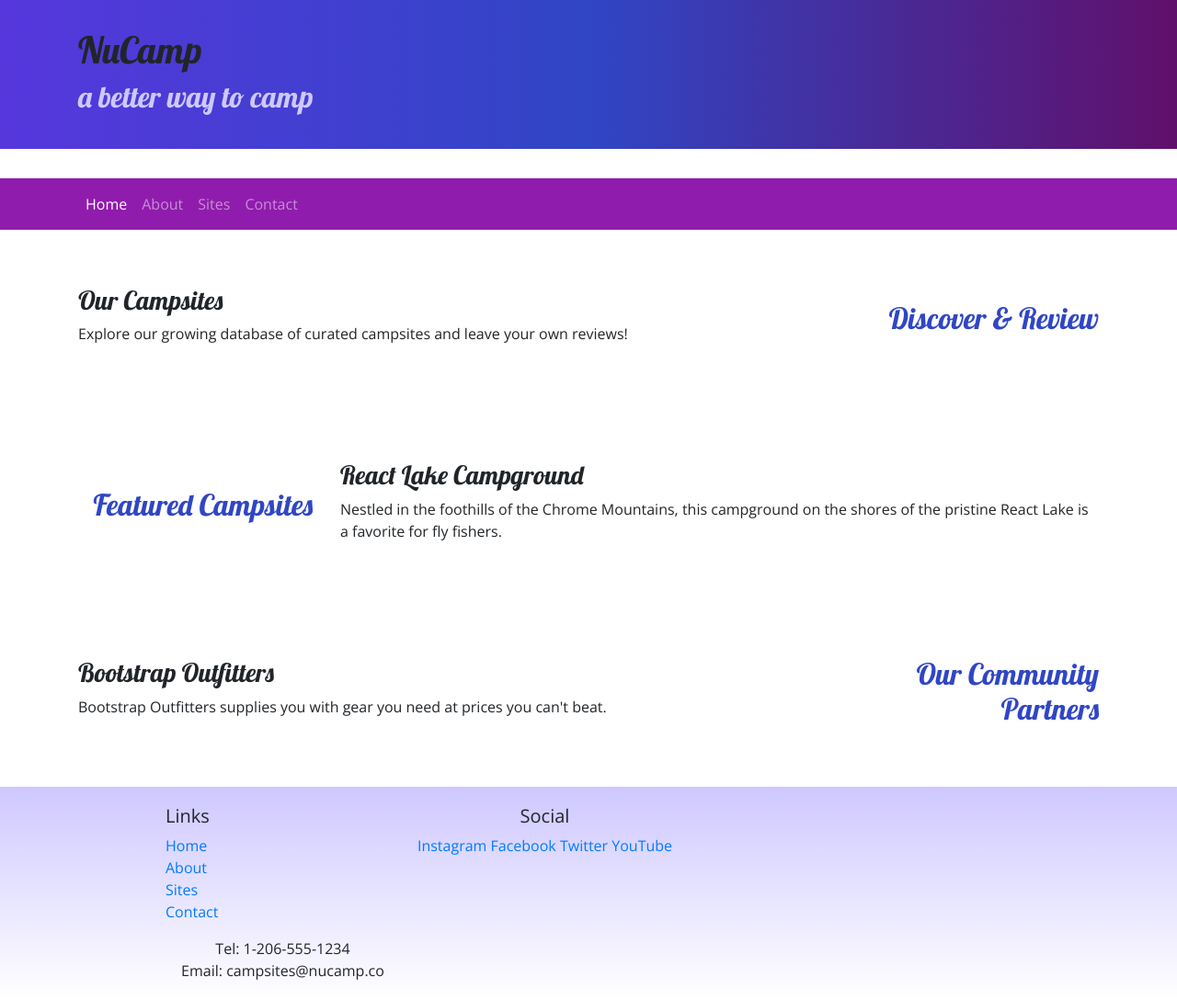
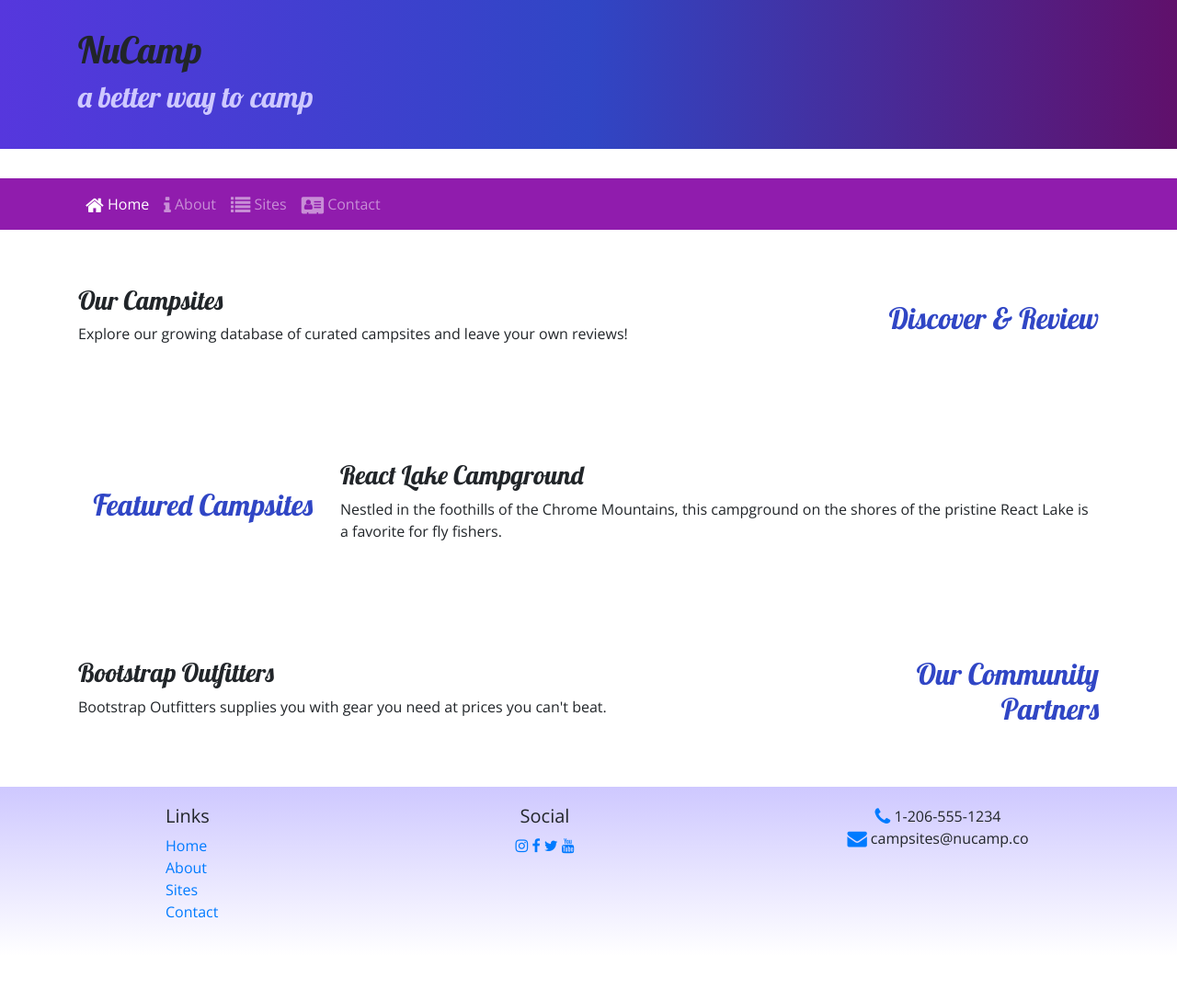
Before and after one commit to lastexception/bootstrap-start, a website: page index.html in a window 1280 px wide. Shown: the whole page at 92% size. After the commit the page ends 1040 px from the top, so only its background shows below. Drawn offline with nearby package versions, Linux system fonts and the light colour scheme.

Commit message:
Icon fonts and small error correction

```diff
--- a/index.html
+++ b/index.html
@@ -8,6 +8,9 @@
 
         <!-- Bootstrap CSS -->
         <link rel="stylesheet" href="node_modules/bootstrap/dist/css/bootstrap.min.css" />
+
+        <!-- Additional CSS  -->
+        <link rel="stylesheet" href="node_modules/font-awesome/css/font-awesome.min.css" />
         <link rel="stylesheet" href="https://fonts.googleapis.com/css?family=Lobster|Open+Sans" />
         <link rel="stylesheet" href="css/styles.css" />
         <title>NuCamp: A Better Way To Camp</title>
@@ -26,6 +29,7 @@
         </div>
     </header>
 
+    <!-- begin navbar code -->
     <nav class="navbar navbar-expand-sm navbar-dark sticky-top">
         <div class="container">
             <button class="navbar-toggler ml-auto" type="button" data-toggle="collapse" data-target="#nucampNavbar">
@@ -33,14 +37,16 @@
             </button>
             <div class="collapse navbar-collapse" id="nucampNavbar">
                 <ul class="navbar-nav">
-                    <li class="nav-item active"><a class="nav-link" href="#">Home</a></li>
-                    <li class="nav-item"><a class="nav-link" href="aboutus.html">About</a></li>
-                    <li class="nav-item"><a class="nav-link" href="#">Sites</a></li>
-                    <li class="nav-item"><a class="nav-link" href="#">Contact</a></li>
+                    <li class="nav-item active"><a class="nav-link" href="#"><i class="fa fa-home fa-lg"></i> Home</a></li>
+                    <li class="nav-item"><a class="nav-link" href="aboutus.html"><i class="fa fa-info fa-lg"></i> About</a></li>
+                    <li class="nav-item"><a class="nav-link" href="#"><i class="fa fa-list fa-lg"></i> Sites</a></li>
+                    <li class="nav-item"><a class="nav-link" href="#"><i class="fa fa-address-card fa-lg"></i> Contact</a></li>
                 </ul>
             </div>
         </div>
     </nav>
+    <!-- end navbar code -->
+
     <div class="container">
         <div class="row row-content align-items-center">
             <div class="col-sm-4 order-sm-last col-md-3">
@@ -87,16 +93,17 @@
                 </div>
                 <div class="col-6 col-sm-5 text-center">
                     <h5>Social</h5>
-                    <a href="http://instagram.com/">Instagram</a>
-                    <a href="http://facebook.com/">Facebook</a>
-                    <a href="http://twitter.com/">Twitter</a>
-                    <a href="http://youtube.com/">YouTube</a>
+                    <a href="http://instagram.com/"><i class="fa fa-instagram"></i></a>
+                    <a href="http://facebook.com/"><i class="fa fa-facebook"></i></a>
+                    <a href="http://twitter.com/"><i class="fa fa-twitter"></i></a>
+                    <a href="http://youtube.com/"><i class="fa fa-youtube"></i></a>
                 </div>
-                <div class="col-6 col-sm-5 text-center">
-                    Tel: 1-206-555-1234<br />
-                    Email: campsites@nucamp.co
+                <div class="col-sm-4 text-center">
+                    <i class="fa fa-phone fa-lg text-primary"></i> 1-206-555-1234<br />
+                    <i class="fa fa-envelope fa-lg text-primary"></i> campsites@nucamp.co
                 </div>
     </footer>
+
     <!-- jQuery must come first, then Popper.js, then the Bootstrap JavaScript plugins.-->
     <script src="node_modules/jquery/dist/jquery.slim.min.js"></script>
     <script src="node_modules/popper.js/dist/umd/popper.min.js"></script>
--- a/package.json
+++ b/package.json
@@ -12,6 +12,7 @@
   "license": "ISC",
   "dependencies": {
     "bootstrap": "^4.5.2",
+    "font-awesome": "^4.7.0",
     "jquery": "^3.5.1",
     "popper.js": "^1.16.1"
   },
```
Also changed, not shown: aboutus.html (+19 -10 lines), 1 other file.
